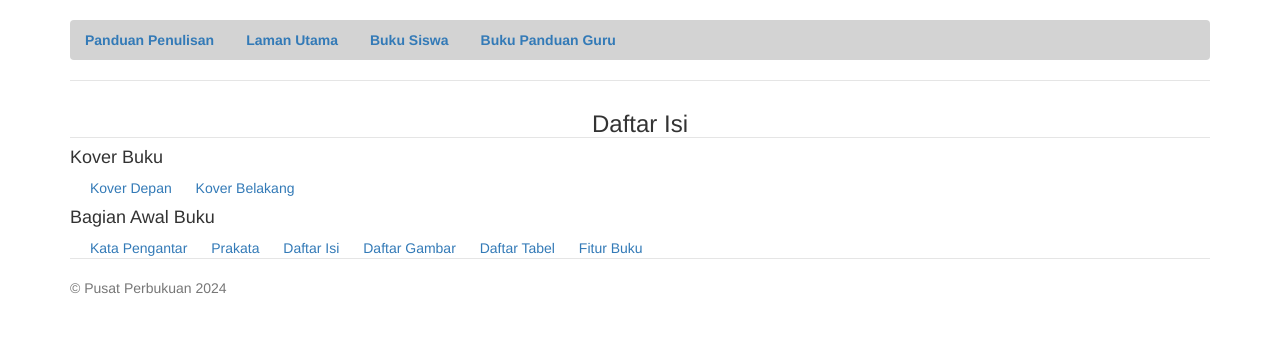
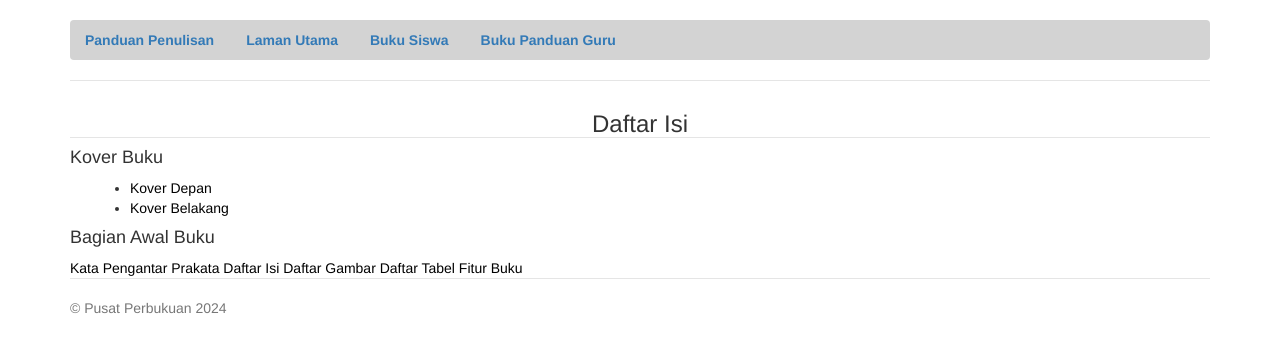
Before and after one commit to panduanpusbuk/penulisan, a plain HTML site: page index.html in a window 1280 px wide. Drawn offline with nearby package versions, Linux system fonts and the light colour scheme.

Commit message:
Added bullets for Daftar Isi

```diff
--- a/index.html
+++ b/index.html
@@ -40,8 +40,10 @@
       <div class="wrapper-daftarisi">
         <h3 href="kover-buku.html" class="juduldaftarisi">Daftar Isi</h3>
         <h4>Kover Buku</h4>
-        <a class="bullet-di" href="buku-siswa/kover-depan.html">Kover Depan</a>
-        <a class="bullet-di" href="buku-siswa/kover-belakang.html">Kover Belakang</a>
+        <ul class="bullet-list">
+        <li><a class="bullet-di" href="buku-siswa/kover-depan.html">Kover Depan</a></li>
+        <li><a class="bullet-di" href="buku-siswa/kover-belakang.html">Kover Belakang</a></li>
+        </ul>
         <h4>Bagian Awal Buku</h4>
         <a class="bullet-di" href="buku-siswa/kata-pengantar.html">Kata Pengantar</a>
         <a class="bullet-di" href="buku-siswa/prakata.html">Prakata</a>
--- a/theme-penulisan.css
+++ b/theme-penulisan.css
@@ -54,9 +54,13 @@ body {
   text-align: center;
   border-bottom: 1px solid #e5e5e5;
 }
-.bullet-di {
+.bullet-list {
   list-style-type: disc; /* Set the list style to bullets */
   margin-left: 20px; /* Add some left margin for spacing */
+}
+.bullet-di {
+  text-decoration: none; /* Remove underline from links */
+  color: black; /* Set link color */
 }
 
 /* Responsive: Portrait tablets and up */
```
